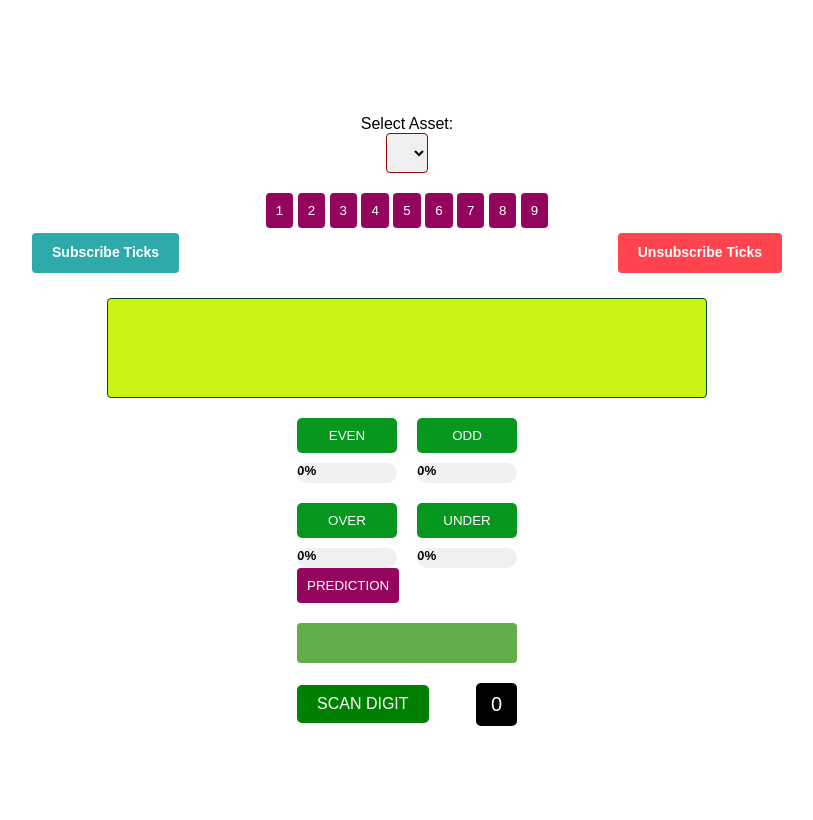
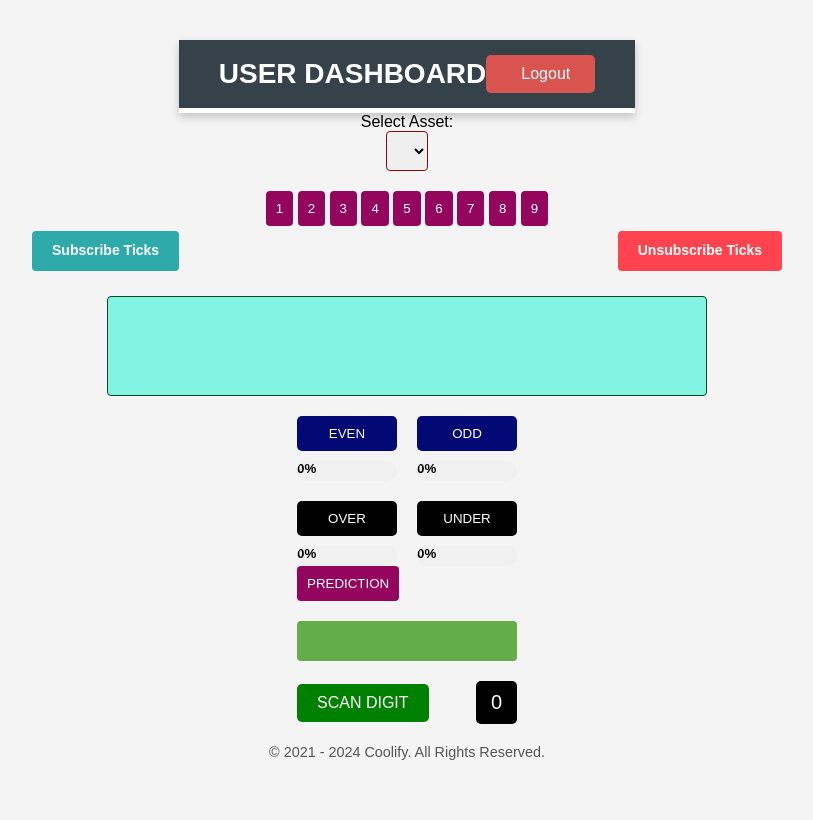
Before and after one commit to chumbacash/coolifytool, a Flask app: page /user_dashboard in a window 1280 px wide. Shown: the whole page, without its empty margins (233-1046 px from the left). After the commit the page ends 760 px from the top, so only its background shows below. Run offline with Flask 3, Linux system fonts and the light colour scheme; a user stored in the database is signed in; lists and menus that the app fills with data are empty.

Commit message:
Updating  more errors into more errors

```diff
--- a/static/css/index.css
+++ b/static/css/index.css
@@ -103,7 +103,7 @@ body {
   width: 100%;
   max-width: 600px;
   min-height: 100px;
-  background-color: #caf316;
+  background-color: #83f3e4;
   overflow-y: auto;
   text-align: center; /* Center text inside tick data */
 }
@@ -250,7 +250,7 @@ button:hover {
 }
 
 .even-button, .odd-button {
-  background-color: #07971f;
+  background-color: #020974;
   color: white;
   padding: 10px;
   border-radius: 5px;
@@ -304,7 +304,7 @@ button:hover {
 }
 
 .over-button, .under-button {
-  background-color: #07971f;
+  background-color: black;
   color: white;
   padding: 10px;
   border-radius: 5px;
@@ -321,7 +321,7 @@ button:hover {
 .progress-bar-over, .progress-bar-under {
   flex-grow: 1;
   height: 20px;
-  background-color: #f0f0f0;
+  background-color: #e79393;
   border-radius: 10px;
   overflow: hidden;
   position: relative;
--- a/templates/user_dashboard.html
+++ b/templates/user_dashboard.html
@@ -9,8 +9,84 @@
     <link rel="icon" type="image/x-icon" href="{{ url_for('static', filename='favicon.ico') }}">
     <script src="https://cdn.jsdelivr.net/npm/@tensorflow/tfjs"></script>
     <script src="{{ url_for('static', filename='js/index.js') }}" type="module"></script>
+    <style>
+        body {
+            font-family: Arial, sans-serif;
+            background-color: #f4f4f4;
+            margin: 0;
+            padding: 0;
+        }
+
+        header {
+            background: #35424a;
+            color: #ffffff;
+            padding: 15px 40px; /* Increased horizontal padding for desktop */
+            text-align: center;
+            border-bottom: 5px solid #ffffff;
+            position: relative;
+            box-shadow: 0 4px 8px rgba(0, 0, 0, 0.2);
+            display: flex;
+            justify-content: space-between; /* Space between title and button */
+            align-items: center;
+        }
+
+        header h1 {
+            margin: 0;
+            font-size: 28px; /* Larger font size for better visibility */
+            font-weight: bold;
+        }
+
+        .logout-btn {
+            padding: 10px 25px; /* Increased padding for better click area */
+            background-color: #d9534f;
+            color: white;
+            text-decoration: none;
+            border-radius: 5px;
+            transition: background-color 0.3s ease, transform 0.3s ease;
+            display: flex;
+            align-items: center;
+            font-size: 16px; /* Adjusted font size */
+        }
+
+        .logout-btn i {
+            margin-right: 10px; /* Slightly increased margin for better spacing */
+        }
+
+        .logout-btn:hover {
+            background-color: #c9302c;
+            transform: scale(1.05);
+        }
+
+        footer {
+            text-align: center;
+            margin-top: 20px;
+            font-size: 0.9em;
+            color: #555;
+        }
+
+        @media (max-width: 600px) {
+            header {
+                flex-direction: column; /* Stack elements vertically on small screens */
+                align-items: flex-start; /* Align items to the start */
+                padding: 15px; /* Adjust padding for mobile */
+            }
+
+            .logout-btn {
+                width: 100%;
+                text-align: center;
+                margin-top: 10px;
+                font-size: 14px; /* Slightly smaller font size for mobile */
+            }
+        }
+    </style>
 </head>
 <body>
+    <header>
+        <h1>USER DASHBOARD</h1>
+        <a class="logout-btn" href="{{ url_for('logout') }}">
+            <i class="fas fa-sign-out-alt"></i> Logout
+        </a>
+    </header>
     <div class="container">
         <!-- Asset Selection Dropdown -->
         <div class="dropdown-container">
@@ -98,5 +174,10 @@
 
     <!-- Include the JavaScript file -->
     <script type="module" src="{{ url_for('static', filename='js/index.js') }}"></script>
+
+
+    <footer>
+        <p>&copy; 2021 - 2024 Coolify. All Rights Reserved.</p>
+    </footer>
 </body>
 </html>
```
Also changed, not shown: templates/login.html (line endings or trailing spaces), 1 other file.
